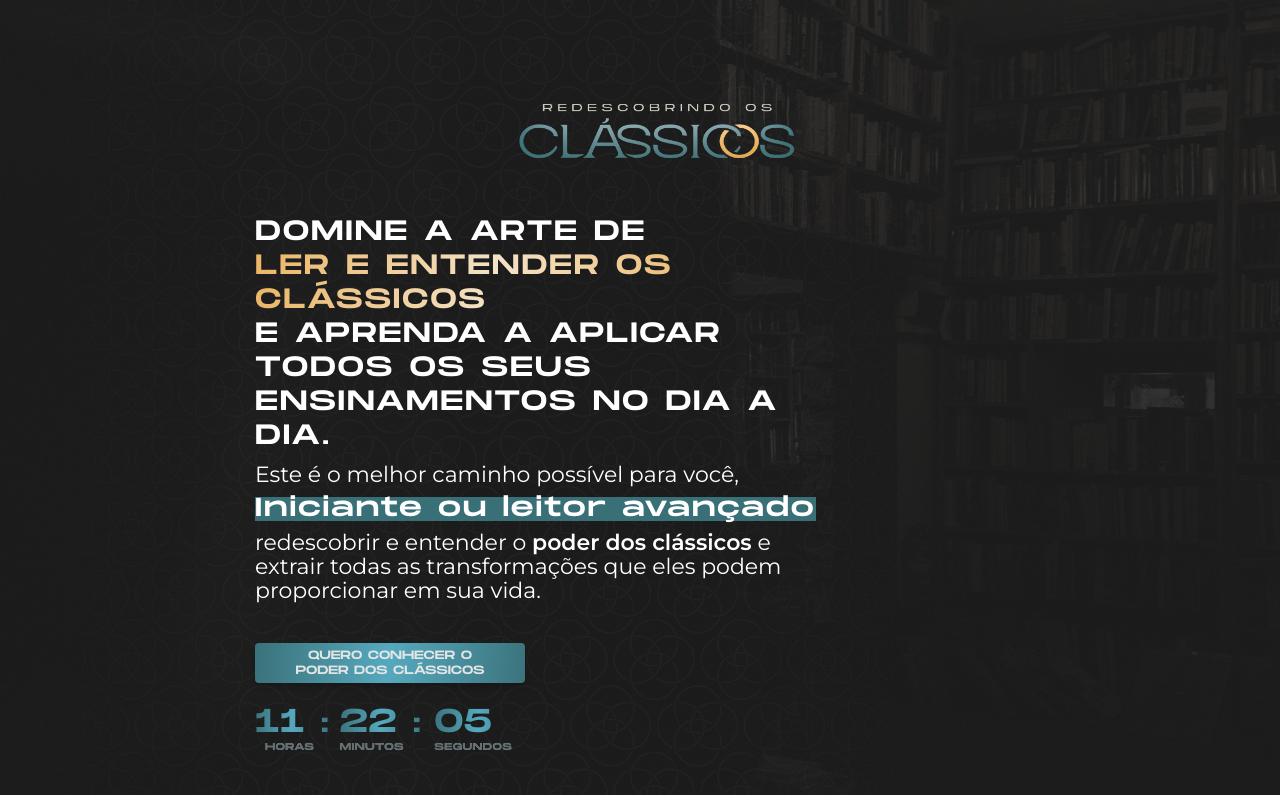
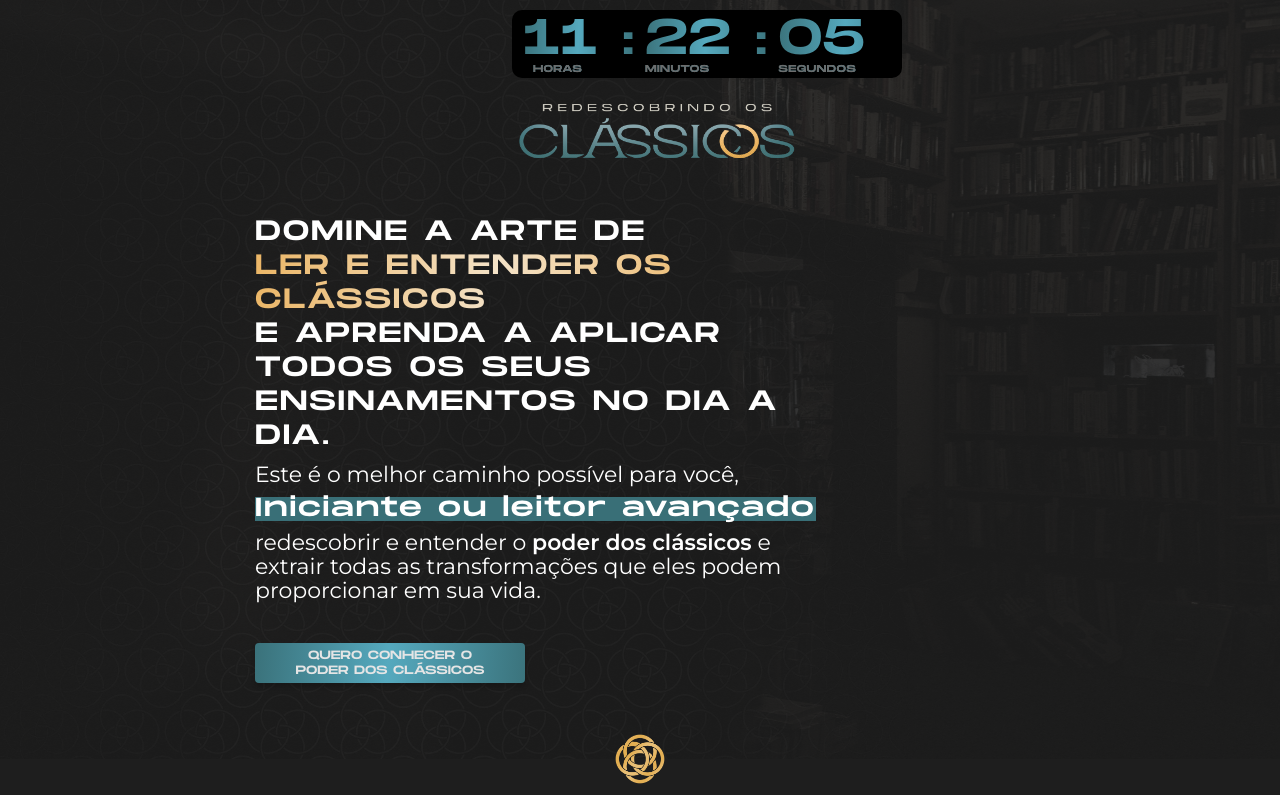
Before and after one commit to MatheusLasserre/matheus-araujo-website, a Next.js app: page / in a window 1280 px wide. Shown: the top 795 px of the page. Built offline with nearby package versions, Linux system fonts and the light colour scheme.

Commit message:
Adicionado CountDown

```diff
--- a/components/ROC/Bloco9.js
+++ b/components/ROC/Bloco9.js
@@ -83,7 +83,7 @@ function Bloco9() {
                 </div>
                 <p className={B9Style.finalText}>Matheus Araújo é escritor, professor de Literatura, com mais de 5 (cinco) anos de experiência no ensino literário e foi aluno da Oficina Literária de Raimundo Carrero, uma das mais importantes oficinas literárias do Brasil.</p>
                 <p className={B9Style.finalText2}>Criador do Curso Online de Literatura, conta com mais de 150 alunos, atuando diariamente com escrita literária, leitura dos clássicos, mentorias e consultorias para aspirantes a escritores, professores de literatura e toda e qualquer pessoa que queira se aprofundar no mundo dos clássicos.</p>
-                <Countdown hoursMinSecs={hoursMinSecs}/>
+                {/* <Countdown hoursMinSecs={hoursMinSecs}/> */}
             </div>
             </div>
         </div>
--- a/styles/countdown.module.css
+++ b/styles/countdown.module.css
@@ -4,6 +4,13 @@
     justify-content: center;
     align-items: center;
     column-gap: 1rem;
+    position: fixed;
+    top: 1rem;
+    /* left: 45%; */
+    background-color: rgb(0, 0, 0);
+    border-radius: 10px;
+    padding-left: 0.1rem;
+    z-index: 9999;
 }
 
 .timeFont {
@@ -58,3 +65,15 @@
     text-transform: uppercase;
     color: #6D6D6D;
 }
+
+@media only screen and (min-width: 768px) {
+    .countdownFont {
+        left: 40%;
+    }
+
+    .timeFont {
+        font-size: 5rem;
+        margin-left: 1rem;
+        margin-right: -1rem;
+    }
+}
```
